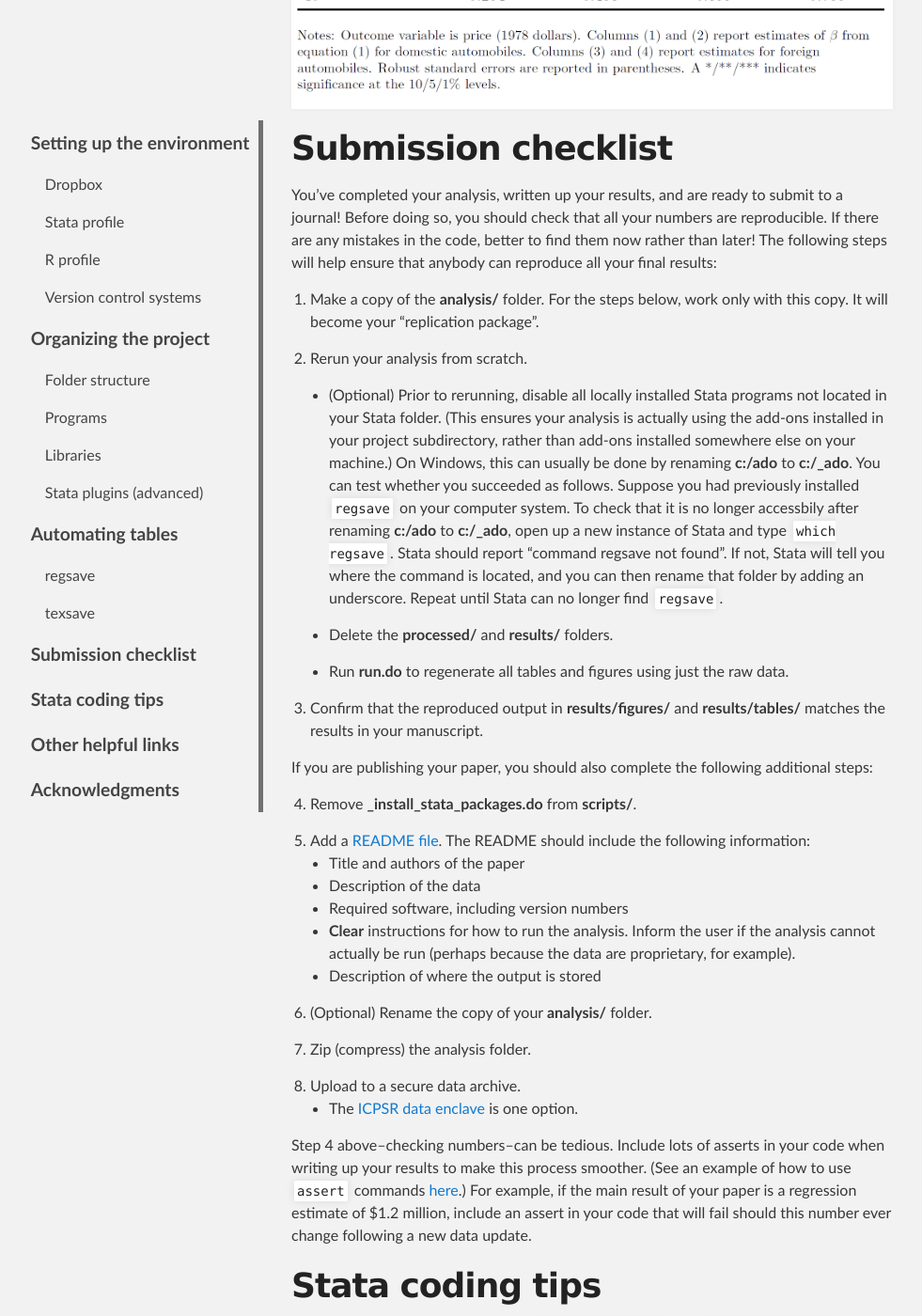
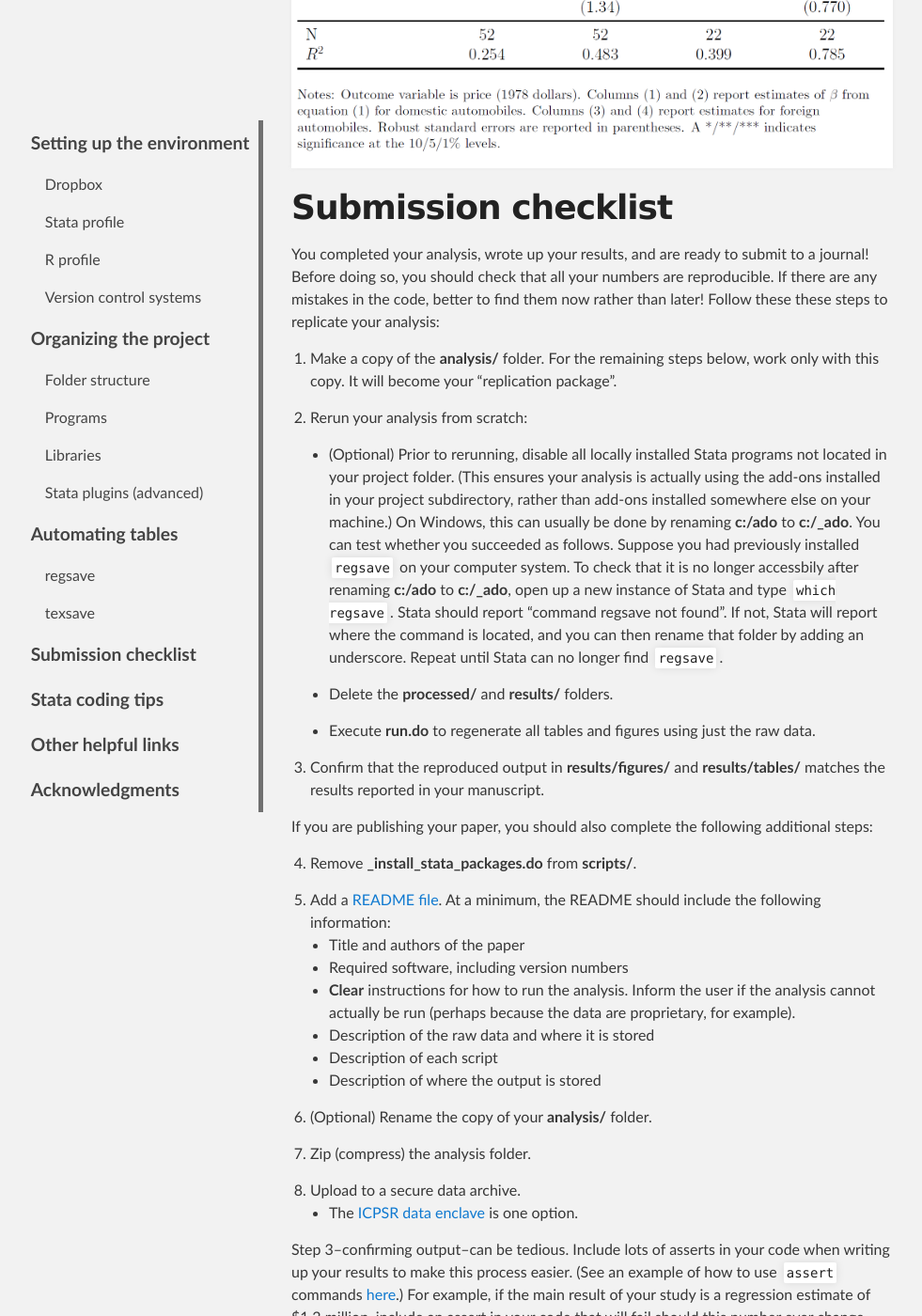
Before and after one commit to maskegger/guide, a Jekyll site: the page built from index.md, in a window 1280 px wide and 1400 px high, scrolled down 12028 px. Shown: the whole window at 94% size, without its empty margins (10-991 px from the left). Built offline with Jekyll 4.4.1, drawn with Linux system fonts in a browser that asks for light colours; our own code applies the rules of GitHub Pages for plain Markdown files; some of the changed text lies outside the part shown.

Commit message:
Update index.md

````diff
--- a/index.md
+++ b/index.md
@@ -316,36 +319,37 @@ local fn "Notes: Outcome variable is price (1978 dollars). Columns (1) and (2) r
 texsave using "$MyProject/results/tables/my_regressions.tex", autonumber varlabels hlines(-2) nofix replace marker(tab:my_regressions) title("`title'") headerlines("`headerlines'") footnote("`fn'")
 ```
 
-We can now copy the output file, **my_regressions.tex**, to **paper/tables/** and then link to it from our LaTeX [manuscript](https://github.com/reifjulian/my-project/blob/master/paper/my_paper.tex) with the code `\input{tables/my_regressions.tex}`. After compiling the manuscript, our table looks like this:
+Finally, we can copy the output file, **my_regressions.tex**, to **paper/tables/** and then link to it from our LaTeX [manuscript](https://github.com/reifjulian/my-project/blob/master/paper/my_paper.tex) using the code `\input{tables/my_regressions.tex}`. After compiling the manuscript, our table looks like this:
 
 <img src="assets/guide/table_pdf.PNG" width="100%" title="PDF LaTeX table">
 
 # Submission checklist
 
-You've completed your analysis, written up your results, and are ready to submit to a journal! Before doing so, you should check that all your numbers are reproducible. If there are any mistakes in the code, better to find them now rather than later! The following steps will help ensure that anybody can reproduce all your final results:
+You completed your analysis, wrote up your results, and are ready to submit to a journal! Before doing so, you should check that all your numbers are reproducible. If there are any mistakes in the code, better to find them now rather than later! Follow these these steps to replicate your analysis:
 
-1. Make a copy of the **analysis/** folder. For the steps below, work only with this copy. It will become your "replication package".
+1. Make a copy of the **analysis/** folder. For the remaining steps below, work only with this copy. It will become your "replication package".
 
-1. Rerun your analysis from scratch.
+1. Rerun your analysis from scratch:
 
-    - (Optional) Prior to rerunning, disable all locally installed Stata programs not located in your Stata folder. (This ensures your analysis is actually using the add-ons installed in your project subdirectory, rather than add-ons installed somewhere else on your machine.) On Windows, this can usually be done by renaming **c:/ado** to **c:/_ado**. You can test whether you succeeded as follows. Suppose you had previously installed `regsave` on your computer system. To check that it is no longer accessbily after renaming **c:/ado** to **c:/_ado**, open up a new instance of Stata and type `which regsave`. Stata should report "command regsave not found". If not, Stata will tell you where the command is located, and you can then rename that folder by adding an underscore. Repeat until Stata can no longer find `regsave`.
+    - (Optional) Prior to rerunning, disable all locally installed Stata programs not located in your project folder. (This ensures your analysis is actually using the add-ons installed in your project subdirectory, rather than add-ons installed somewhere else on your machine.) On Windows, this can usually be done by renaming **c:/ado** to **c:/_ado**. You can test whether you succeeded as follows. Suppose you had previously installed `regsave` on your computer system. To check that it is no longer accessbily after renaming **c:/ado** to **c:/_ado**, open up a new instance of Stata and type `which regsave`. Stata should report "command regsave not found". If not, Stata will report where the command is located, and you can then rename that folder by adding an underscore. Repeat until Stata can no longer find `regsave`.
 
     - Delete the **processed/** and **results/** folders.
 
-    - Run **run.do** to regenerate all tables and figures using just the raw data.
+    - Execute **run.do** to regenerate all tables and figures using just the raw data.
 
-1. Confirm that the reproduced output in **results/figures/** and **results/tables/** matches the results in your manuscript.
+1. Confirm that the reproduced output in **results/figures/** and **results/tables/** matches the results reported in your manuscript.
 
 If you are publishing your paper, you should also complete the following additional steps:
 
 {:start="4"}
 1. Remove **_install_stata_packages.do** from **scripts/**.
 
-1. Add a [README file](https://github.com/reifjulian/my-project/blob/master/analysis/README.pdf). The README should include the following information:
+1. Add a [README file](https://github.com/reifjulian/my-project/blob/master/analysis/README.pdf). At a minimum, the README should include the following information:
   - Title and authors of the paper
-  - Description of the data
   - Required software, including version numbers
   - **Clear** instructions for how to run the analysis. Inform the user if the analysis cannot actually be run (perhaps because the data are proprietary, for example).
+  - Description of the raw data and where it is stored
+  - Description of each script
   - Description of where the output is stored
 
 1. (Optional) Rename the copy of your **analysis/** folder.
@@ -355,7 +359,7 @@ If you are publishing your paper, you should also complete the following additio
 1. Upload to a secure data archive.
   - The [ICPSR data enclave](https://www.icpsr.umich.edu/icpsrweb/content/ICPSR/access/restricted/enclave.html) is one option.
 
-Step 4 above--checking numbers--can be tedious. Include lots of asserts in your code when writing up your results to make this process smoother. (See an example of how to use `assert` commands [here](https://github.com/reifjulian/my-project/blob/master/analysis/scripts/4_make_tables_figures.do).) For example, if the main result of your paper is a regression estimate of $1.2 million, include an assert in your code that will fail should this number ever change following a new data update.
+Step 3--confirming output--can be tedious. Include lots of asserts in your code when writing up your results to make this process easier. (See an example of how to use `assert` commands [here](https://github.com/reifjulian/my-project/blob/master/analysis/scripts/4_make_tables_figures.do).) For example, if the main result of your study is a regression estimate of $1.2 million, include an assert in your code that will fail should this number ever change following a new data update.
 
 # Stata coding tips
 
````
Also changed, not shown: other parts of index.md (+7 -4 lines).
